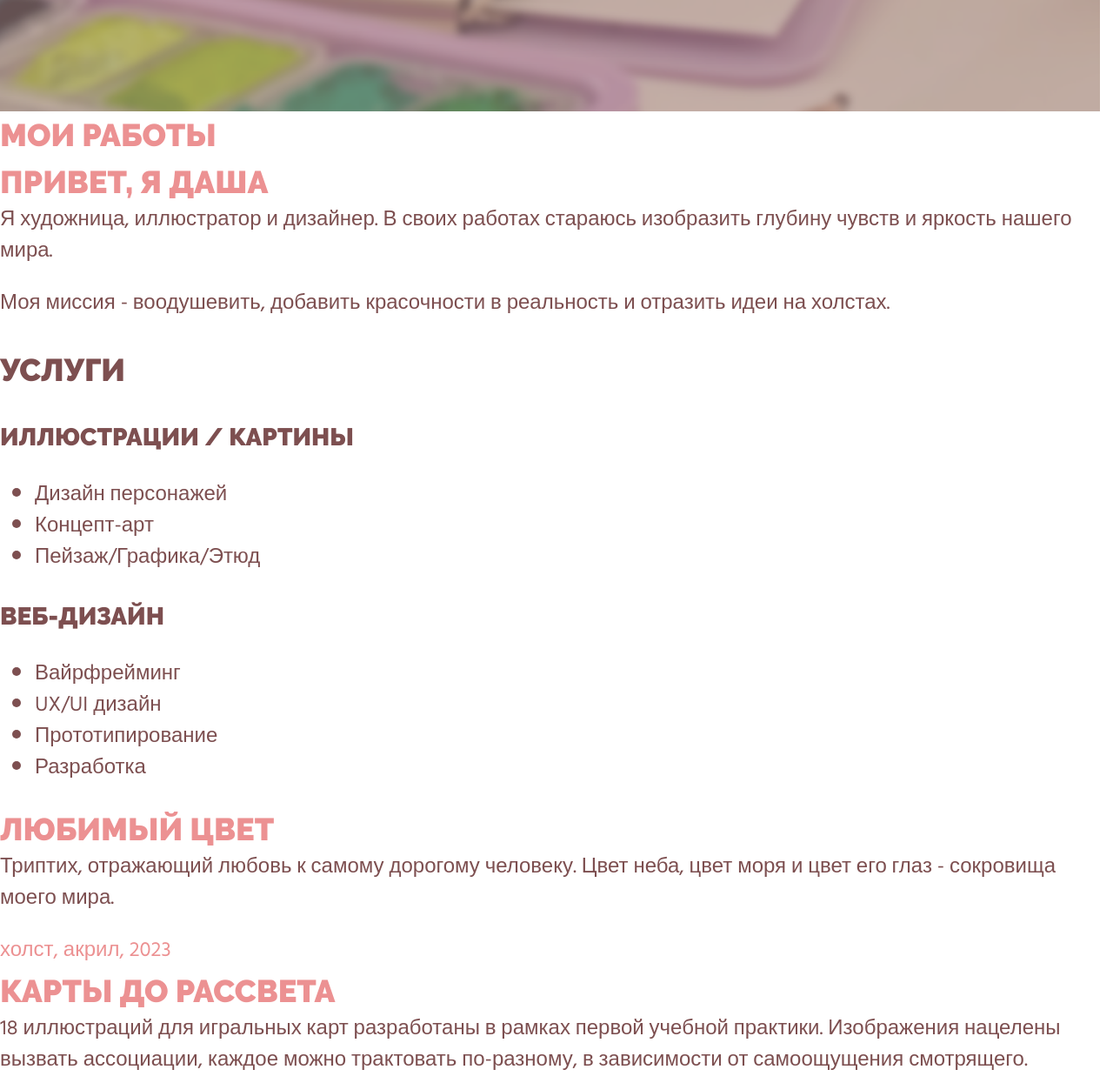
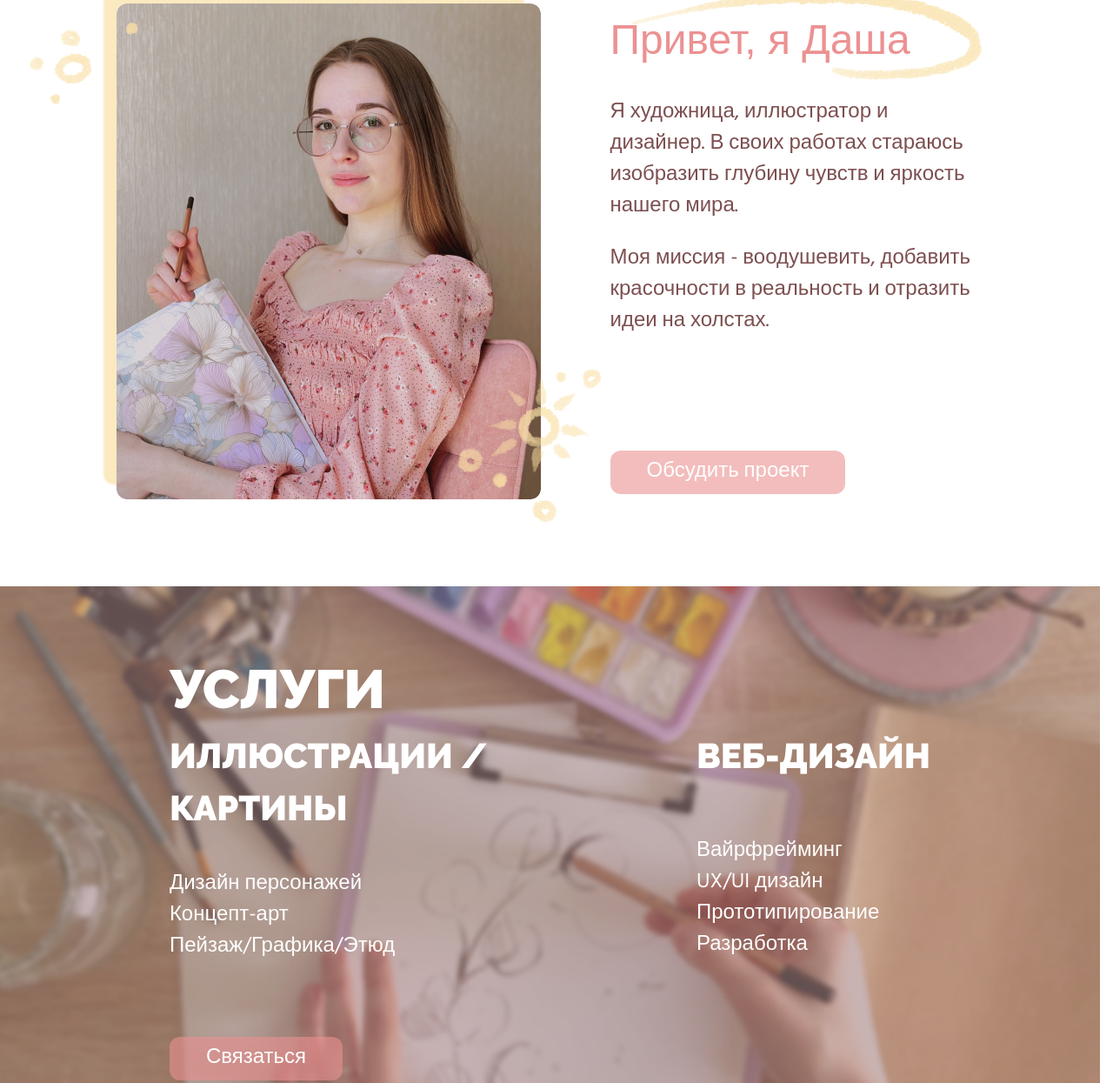
Before and after one commit to jasmine-green-tea/herzen-site-portfolio, a plain HTML site: page index.html in a window 1280 px wide. Shown: the part 896-2141 px from the top of the page at 87% size. Drawn offline with Linux system fonts and the light colour scheme; files whose address does not match are found by name; a web font is replaced by a local one.

Commit message:
about me, services

```diff
--- a/index.html
+++ b/index.html
@@ -30,36 +30,64 @@
                 </div>
             </section>
 
-            <section id="gallery">
+            <!-- <section class="gallery" id="gallery">
                 <h1 class="pink-color">Мои работы</h1>
-            </section>
+            </section> -->
 
-            <section id="aboutme">
-                <h2 class="pink-color">Привет, я Даша</h2>
+            <section class="aboutme container" id="aboutme">
+                <h2 class="visually-hidden">Обо мне</h2>
+                <div class="aboutme-photo photo-backdrop-rect">
+                    <div class="photo-backdrop-item">
+                        <img src="./assets/images/author.jpg"
+                        alt="Художница Даша"
+                        width="488" height="570" loading="lazy">
+                    </div>
+                </div>
+                <div class="aboutme-body">
+                    <div class="aboutme-title">
+                        <h3 class="title-medium aboutme-title-backdrop-item">Привет, я Даша</h3>
+                    </div>
+                    <div class="aboutme-description">
                         <p>
                         Я художница, иллюстратор и дизайнер.
                         В своих работах стараюсь изобразить глубину чувств и яркость нашего мира.
                         </p>
                         <p>Моя миссия - воодушевить, добавить красочности в реальность и отразить идеи на холстах.</p>
+                    </div>
+                    <button type="button" onclick="location.href='#contacts'">Обсудить проект</button>
+                </div>
                 </section>
 
-            <section id="services">
-                <h1>Услуги</h1>
+            <section class="services" id="services">
+                <h2 class="visually-hidden">Перечень предоставляемых услуг</h2>
+                <div class="services-body">
+                    <h3 class="title-base">Услуги</h3>
+                    <ul class="services-list">
+                        <li class="services-illustration">
+                            <div class="services-illustration-title">
+                                <h4 class="services-mini-title title-illustration">Иллюстрации / картины</h4>
+                            </div>
+                                <ul class="services-illustration-list">
+                                    <li class="services-illustration-item">Дизайн персонажей</li>
+                                    <li class="services-illustration-item">Концепт-арт</li>
+                                    <li class="services-illustration-item">Пейзаж/Графика/Этюд</li>
+                                </ul>
+                        </li>
+                        <li class="services-webdesign">
+                            <div class="services-webdesign-title">
+                                <h4 class="services-mini-title title-webdesign">Веб-дизайн</h4>
+                            </div>
+                                <ul class="services-webdesign-list">
+                                    <li class="services-webdesign-item">Вайрфрейминг</li>
+                                    <li class="services-webdesign-item">UX/UI дизайн</li>
+                                    <li class="services-webdesign-item">Прототипирование</li>
+                                    <li class="services-webdesign-item">Разработка</li>
+                                </ul>
+                        </li>
+                    </ul>
+                    <button type="button" onclick="location.href='#contacts'">Связаться</button>
+                </div>
 
-                <h3>Иллюстрации / картины</h3>
-                <ul>
-                    <li>Дизайн персонажей</li>
-                    <li>Концепт-арт</li>
-                    <li>Пейзаж/Графика/Этюд</li>
-                </ul>
-
-                <h3>Веб-дизайн</h3>
-                <ul>
-                    <li>Вайрфрейминг</li>
-                    <li>UX/UI дизайн</li>
-                    <li>Прототипирование</li>
-                    <li>Разработка</li>
-                </ul>
             </section>
 
             <section>
@@ -102,7 +130,7 @@
             </section>
 
             <section id="contacts">
-                <h1 class="pink-color">Создавать вместе</h1>
+                <h1 class="title-medium">Создавать вместе</h1>
                 <div>E-mail:<a href="malito:shelldary@yandex.ru">shelldary@yandex.ru</a></div>
             </section>
         </main>
--- a/style.css
+++ b/style.css
@@ -217,14 +217,11 @@
     --container-padding-x: 15px;
 
     --transition-duration: 0.2s;
-}
 
-html {
-    scroll-behavior: smooth;
+    --header-height: 70px;
 }
 
 body {
-    /* margin: 0; */
     font-family: var(--font-family-base);
     color: var(--color-brown);
     font-size: 24px;
@@ -248,6 +245,14 @@ a {
     color: var(--color-brown);
 }
 
+p {
+  margin-block: 0;
+}
+
+p:not([class]):not(:last-child) {
+  margin-bottom: 24px;
+}
+
 .container {
     max-width: calc(var(--container-width) + var(--container-padding-x) * 2);
     margin-inline: auto;
@@ -259,7 +264,20 @@ h1, h2, h3, h4, h5, h6 {
     text-transform: uppercase;
 }
 
-.button {
+.title-base {
+  font-family: var(--font-family-heading);
+  font-size: 62px;
+}
+
+.title-medium {
+  font-family: var(--font-family-accent);
+  text-transform: none;
+  font-weight: normal;
+  font-size: 48px;
+  color: var(--color-pink);
+}
+
+button {
     display: inline-flex;
     align-items: center;
     height: var(--input-height);
@@ -272,7 +290,7 @@ h1, h2, h3, h4, h5, h6 {
     white-space: nowrap;
 }
 
-.button:hover {
+button:hover {
     background-color: var(--color-pink);
 }
 
@@ -283,7 +301,12 @@ h1, h2, h3, h4, h5, h6 {
     background-color: var(--color-light-transparent);
     position: fixed;
     width: 100%;
-    padding-inline: 32px;
+    min-height: var(--header-height);
+    z-index: 3;
+}
+
+.header, .banner, .aboutme {
+  padding-inline: 15px;
 }
 
 .header-menu-list {
@@ -295,7 +318,7 @@ h1, h2, h3, h4, h5, h6 {
 .header-menu-link {
     display: inline-flex;
     align-items: center;
-    height: 70px;
+    height: var(--header-height);
     text-decoration: none;
     position: relative;
     white-space: nowrap;
@@ -317,19 +340,20 @@ h1, h2, h3, h4, h5, h6 {
 }
 
 .banner {
-    height: 1024px;
-    background-image: url("assets/bg1.png");
+    min-height: 100vh;
+    background-image: url("assets/images/bg1.png");
     background-repeat: no-repeat;
     background-position: center;
     background-size: cover;
     display: flex;
     flex-direction: column;
     align-items: center;
-    padding-top: 400px;
+    margin-bottom: 100px;
 }
 
 .banner-body {
     text-transform: uppercase;
+    padding-top: 40vh;
 }
 
 .banner-title {
@@ -344,37 +368,118 @@ h1, h2, h3, h4, h5, h6 {
     font-size: 40px;
 }
 
-/* .first-block {
-    height: 1024px;
-    background-image: url("assets/bg1.png");
-    background-repeat: no-repeat;
-    background-position: center;
-    background-size: cover;
-    display: flex;
-    flex-direction: column;
-    align-items: center;
-} */
-
-/* .heading {
-    font-family: 'Raleway', sans-serif;
-    font-size: 62px;
-    color: white;
-    padding-top: 20%;
+.aboutme {
+  display: flex;
+  justify-content: center;
+  align-items: center;
+  column-gap: clamp(30px, 6.25vw, 120px);
+  margin-bottom: 100px;
 }
 
-.shelldary {
-    font-size: 96px;
-} */
-
-.pink-color {
-    color: rgb(236, 145, 146);
+img {
+  border-radius: var(--border-radius);
 }
 
-/* .accent {
-    font-family: 'Lora', sans-serif;
-    font-style: italic;
-    font-size: 48px;
-} */
+.photo-backdrop-rect, .photo-backdrop-item, .aboutme-title-backdrop-item {
+  position: relative;
+  z-index: 1;
+}
+
+.photo-backdrop-rect::after {
+  content: '';
+  display: block;
+  position: absolute;
+  width: 488px;
+  height: 570px;
+  top: -0.6em;
+  left: -0.7em;
+  aspect-ratio: 1;
+  z-index: -1;
+  background: url('./assets/items/rectangle.svg') center/contain no-repeat;
+}
+
+.photo-backdrop-item::before {
+  content: '';
+  display: block;
+  position: absolute;
+  width: 214px;
+  top: 16.4em;
+  left: 15.4em;
+  aspect-ratio: 1;
+  background: url('./assets/items/aboutme_item_3.png') center/contain no-repeat;
+}
+.photo-backdrop-item::after {
+  content: '';
+  display: block;
+  position: absolute;
+  width: 151px;
+  top: -0.4em;
+  left: -4.8em;
+  aspect-ratio: 1;
+  background: url('./assets/items/aboutme_item_2.png') center/contain no-repeat;
+}
+
+.aboutme-title-backdrop-item::before {
+  content: '';
+  display: block;
+  position: absolute;
+  width: 453px;
+  top: -4em;
+  left: 0.1em;
+  aspect-ratio: 1;
+  background: url('./assets/items/aboutme_item_1.png') center/contain no-repeat;
+}
+
+.aboutme-title:not(:last-child) {
+  margin-bottom: 30px;
+}
+
+.aboutme-description:not(:last-child) {
+  margin-bottom: 130px;
+}
+
+.aboutme-description {
+  max-width: 430px;
+}
+
+.services {
+  min-height: 80vh;
+
+  background-image: url("assets/images/bg2.png");
+  background-repeat: no-repeat;
+  background-position: center;
+  background-size: cover;
+  justify-content: center;
+  align-items: center;
+  display: flex;
+  color: var(--color-light);
+}
+
+.services-list {
+  text-decoration: none;
+  display: flex;
+  column-gap: clamp(30px, 15.63vw, 300px);
+  margin-bottom: 85px;
+}
+
+.services-title {
+  margin-bottom: 35px;
+}
+
+.services-mini-title {
+  font-size: 40px;
+  max-width: 406px;
+}
+
+.title-illustration {
+  margin-bottom: 40px;
+}
+
+.title-webdesign {
+  margin-bottom: 62px;
+}
+
+
 
 .telegram {
     background-image: url("/assets/icon_tg.png");
@@ -383,3 +488,9 @@ h1, h2, h3, h4, h5, h6 {
 .instagram {
     background-image: url("/assets/icon_inst.png");
 }
+
+@media (max-width: 767px) {
+  .aboutme {
+    flex-direction: column-reverse;
+  }
+}
```
Also changed, not shown: assets/icons/icon_inst.png (renamed from assets/icon_inst.png), assets/icons/icon_tg.png (renamed from assets/icon_tg.png), assets/images/author.jpg (added), assets/images/bg1.png (renamed from assets/bg1.png), assets/images/bg2.png (renamed from assets/bg2.png), assets/items/aboutme_item_1.png (added), assets/items/aboutme_item_2.png (added), assets/items/aboutme_item_3.png (added), assets/items/rectangle.svg (added). Lines whose indentation alone changed are shown as unchanged.
